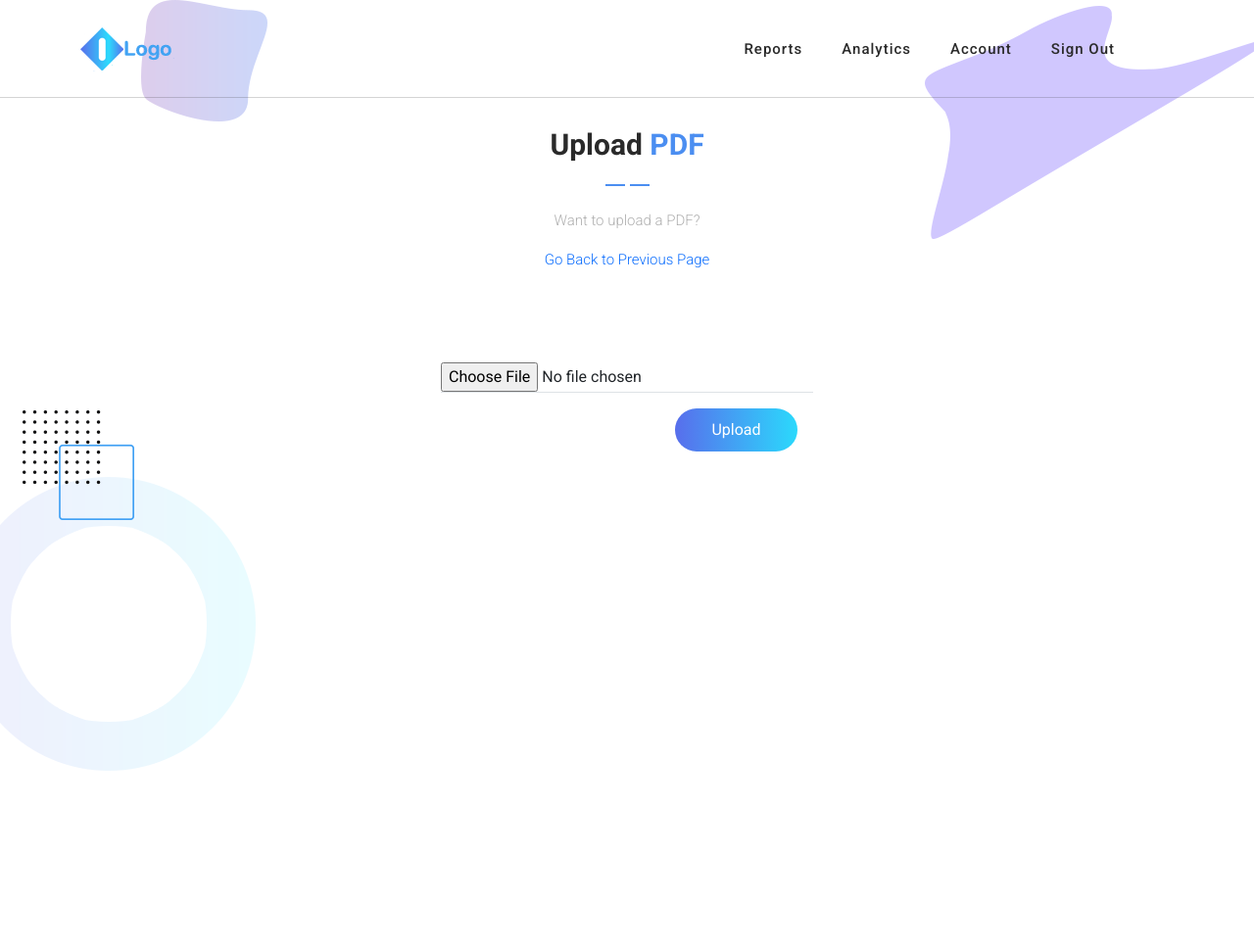
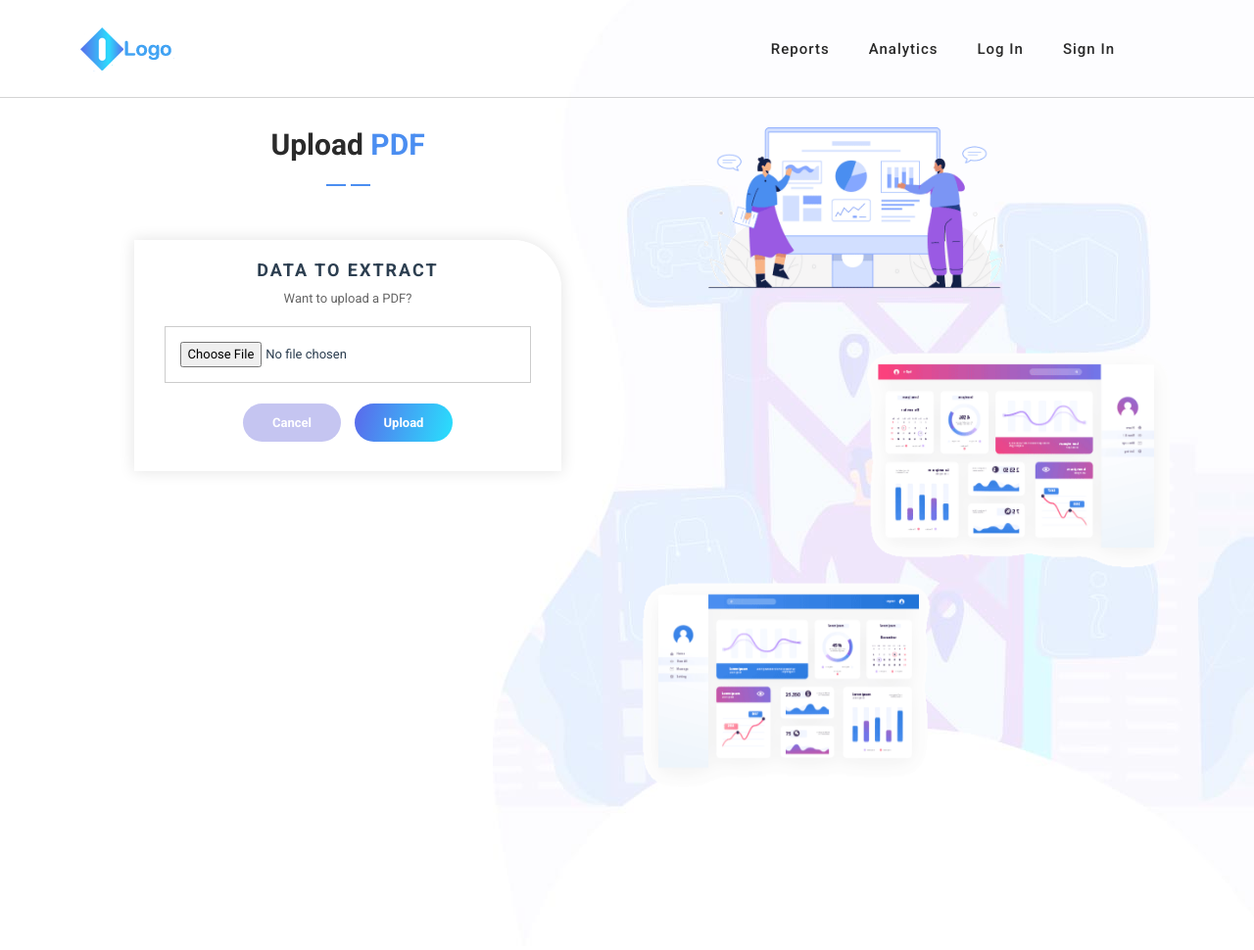
Before and after one commit to karloscabellon/IsaBuhay, a Django app: page /uploadPDF/ in a window 1280 px wide. Shown: the whole page at 98% size. Before the commit the page ends 787 px from the top, so only its background shows below. Run offline with Django 4.2, Linux system fonts and the light colour scheme; a user stored in the database is signed in; some libraries are stand-ins or nearby versions.

Commit message:
new changes

```diff
--- a/templates/uploadCbcTestResult.html
+++ b/templates/uploadCbcTestResult.html
@@ -1,4 +1,3 @@
-
 {% load static %}
 <!DOCTYPE html>
 <html lang="en">
@@ -12,7 +11,6 @@
     <link rel="preconnect" href="https://fonts.googleapis.com">
     <link rel="preconnect" href="https://fonts.gstatic.com" crossorigin>
     <link href="https://fonts.googleapis.com/css2?family=Roboto:wght@100;300;400;500;700;900&display=swap" rel="stylesheet">
-
 
     {% if type == 'docx' %}
     <title>Isabuhay - Upload Docx</title>
@@ -39,23 +37,21 @@ https://templatemo.com/tm-570-chain-app-dev
     <link rel="stylesheet" href="{% static 'assets/css/animated.css' %}">
     <link rel="stylesheet" href="{% static 'assets/css/owl.css' %}">
 
-
+    <!-- Custom CSS -->
+    <link rel="stylesheet" href="{% static 'css/jeff_custom.css' %}">
     <!-- Buttonsss -->
 
     <style>
       button{
+        position: relative;
+        left: 50%;
+        transform: translate(-50%, 0);
         border-radius: 25px;
         padding: 10px;
         width: 125px;
         color: white;
         border: none;
         background-image: linear-gradient(to right, rgb(88,110,236), rgb(43,217,252));
-      }
-      .Input{
-        margin: auto;
-        max-width: 400px;
-        padding: 10px;
-        border-radius: 4px;
       }
     </style>
 
@@ -91,8 +87,8 @@ https://templatemo.com/tm-570-chain-app-dev
             <ul class="nav">
               <li class="scroll-to-section"><a href="{% url 'DisplayAllCBCTestResult' %}">Reports</a></li>
                 <li class="scroll-to-section"><a href="#">Analytics</a></li>
-                <li class="scroll-to-section"><a href="#">Account</a></li>
-                <li class="scroll-to-section"><a href="#">Sign Out</a></li>
+                <li class="scroll-to-section"><a href="#">Log in</a></li>
+                <li class="scroll-to-section"><a href="#">Sign in</a></li>
               <!-- <li class="scroll-to-section"><a href="#">Newsletter</a></li> -->
               <!-- <li><div class="gradient-button"><a id="modal_trigger" href="#"><i class="fa fa-sign-in-alt"></i> Sign In Now</a></div></li>  -->
               <li></li>
@@ -108,12 +104,13 @@ https://templatemo.com/tm-570-chain-app-dev
   </header>
   <!-- ***** Header Area End ***** -->
 
-  <div id="services" class="services section">
+  <div id="about" class="about-us section">
     <div class="container">
       {% include 'messages.html' %}
       <div class="row">
-        <div class="col-lg-8 offset-lg-2">
-          <div class="section-heading show-up header-text  wow fadeInDown" data-wow-duration="1s" data-wow-delay="0.5s">
+        <div class="col-lg-6  wow slideInLeft" style="margin-top: 20px;">
+
+          <div class="section-heading" data-wow-duration="1s" data-wow-delay="0.5s" style="text-align: center;">
             {% if type == 'docx' %}
               <h4>Upload <em>Docx</em></h4>
             {% elif type ==  'pdf' %}
@@ -122,23 +119,21 @@ https://templatemo.com/tm-570-chain-app-dev
               <h4>Upload <em>Image</em></h4>
             {% endif %}
             <img src="{% static 'assets/images/heading-line-dec.png' %}" alt="">
+
+          </div>
+          <form id="msform" action="." method="POST" enctype='multipart/form-data'>
+            {% csrf_token %}
+            <fieldset>
+              <h2 class="fs-title">Data to Extract</h2>
               {% if type == 'docx' %}
-            <p>Want to upload a Docx?</p>
+              <h3 class="fs-subtitle">Want to upload a Docx?</h3>
             {% elif type ==  'pdf' %}
-            <p>Want to upload a PDF?</p>
+            <h3 class="fs-subtitle">Want to upload a PDF?</h3>
             {% elif type == 'image' %}
-            <p>Want to upload an Image?</p>
+            <h3 class="fs-subtitle">Want to upload a Image?</h3>
             {% endif %}
-            <p><a href="{% url 'DisplayAddingOptions' %}">Go Back to Previous Page</a></p>
-          </div>
-        </div>
-      </div>
-    </div>
-    <div class="contentarea wow fadeInDown" data-wow-duration="1s" data-wow-delay="0.5s">
-      <div class="Input">
-        <form action="." method="POST" enctype='multipart/form-data'>
-          {% csrf_token %}
-          <div class="form-group">
+              <table style="width: 100%;">
+                <tr><td>
                   {% if type == 'docx' %}
                   <input type="file" name="testDocx" accept=".doc, .docx" required>
                   {% elif type ==  'pdf' %}
@@ -146,16 +141,21 @@ https://templatemo.com/tm-570-chain-app-dev
                   {% elif type == 'image' %}
                   <input type="file" name="testImage" accept="image/*" required>
                   {% endif %}
-        <div class="modal-footer">
-        <button type="submit">
-        <span >Upload</span>
-        </button>
+                </td></tr>
+              </table>
+            <input type="button" value="Cancel" onclick="redirectBack()" name="previous" class="action-button-previous">
+                  <input type="submit" class="action-button"  value="Upload"/>
+            </fieldset>
+            </form>
         </div>
-      </form>
+        <div class="col-lg-6">
+          <div class="right-image">
+            <img src="{% static 'assets/images/about-right-dec.png' %}" alt="">
           </div>
         </div>
       </div>
-
+    </div>
+  </div>
 
   <!-- Scripts -->
   <script src="{% static 'vendor/jquery/jquery.min.js' %}"></script>
@@ -166,13 +166,17 @@ https://templatemo.com/tm-570-chain-app-dev
   <script src="{% static 'assets/js/popup.js' %}"></script>
   <script src="{% static 'assets/js/custom.js' %}"></script>
 
-
   <script>
     setTimeout(function(){
       if ($('#msg').length > 0) {
         $('#msg').remove();
       }
     }, 3000)
+
+    function redirectBack(){
+
+      window.location.href = "{% url 'DisplayAddingOptions' %}"
+    }
   </script>
 </body>
 </html>
```
Also changed, not shown: templates/deleteCBCTestResult.html (+16 -12 lines), db.sqlite3. Lines whose indentation alone changed are shown as unchanged.
